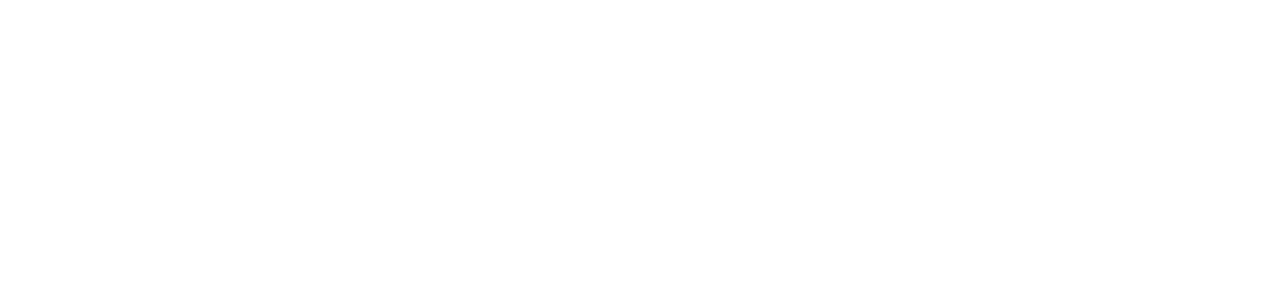
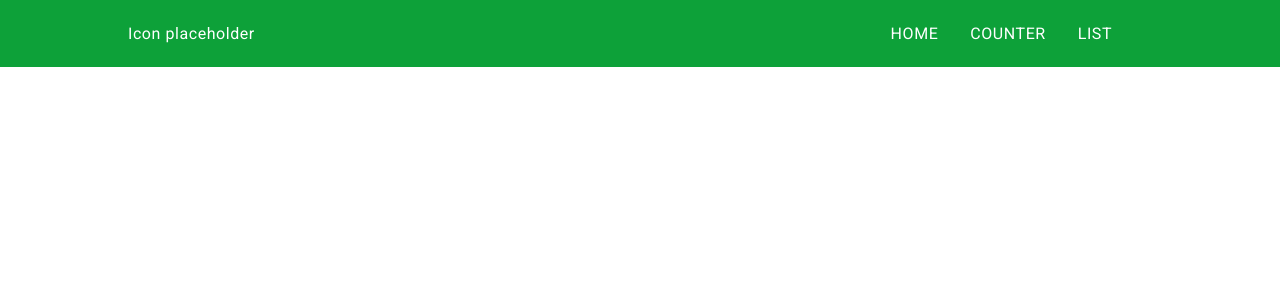
Before and after one commit to Dannus90/BasicAngularPractise, an Angular app: page /counter in a window 1280 px wide. Shown: the top 300 px of the page. Built offline with nearby package versions, Linux system fonts and the light colour scheme.

Commit message:
Fix routedependent styling

```diff
--- a/src/app/components/header/header.component.ts
+++ b/src/app/components/header/header.component.ts
@@ -12,10 +12,18 @@
   constructor(private router: Router) {
     this.router = router
     this.currentRoute = this.router.url
+
+    router.events.subscribe(val => {
+      if (this.router.url != "") {
+        return this.currentRoute = this.router.url;
+      }
+        return this.currentRoute = "home";
+    });
   }
 
   getClass() {
     let classList = '';
+    console.log(this.currentRoute)
     if(this.currentRoute === '/') {
       return classList = 'navbar-background-home'
     }
```
